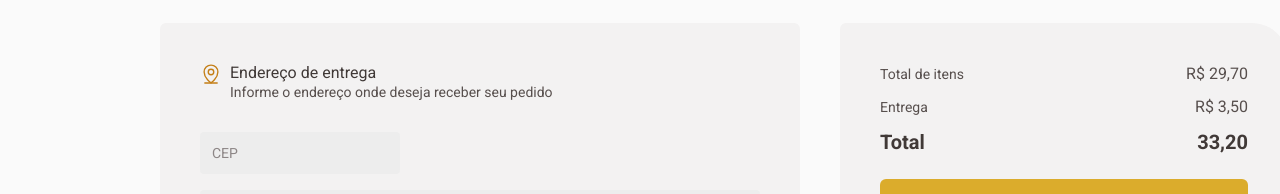
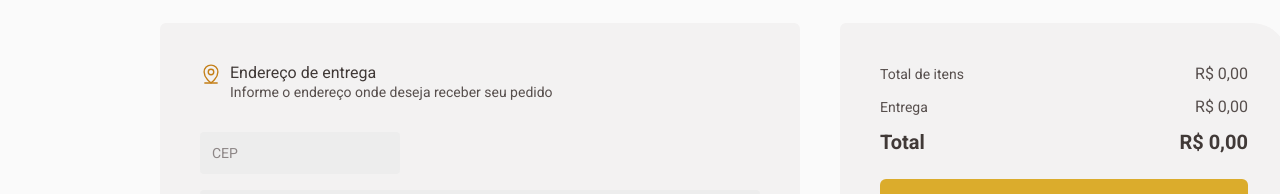
Before and after one commit to marcusviniciusmo/Ignite_Rocketseat_React_Coffee_Delivery, a React (Vite) app in the folder frontend/: page /checkout in a window 1280 px wide. Shown: the part 149-343 px from the top of the page. Built offline with nearby package versions, Linux system fonts and the light colour scheme.

Commit message:
Subtotal and total on Checkout component

```diff
--- a/frontend/src/components/Checkout/index.tsx
+++ b/frontend/src/components/Checkout/index.tsx
@@ -10,6 +10,7 @@ import {
   Trash,
 } from 'phosphor-react';
 import { Counter } from '../Counter';
+import { formatterPrice } from '../../utils/Functions';
 import { defaultTheme } from '../../styles/themes/default';
 import {
   CheckoutContainer,
@@ -37,7 +38,8 @@ import {
 } from './styles';
 
 export function Checkout() {
-  const { coffeesToCheckout } = useContext(CoffeesContext);
+  const { coffeesToCheckout, subtotalItems, deliveryRate, totalItems } =
+    useContext(CoffeesContext);
 
   return (
     <CheckoutContainer>
@@ -147,17 +149,21 @@ export function Checkout() {
           <TotalContainer>
             <TotalRow>
               <span>Total de itens</span>
-              <span className="itemsTotal">R$ 29,70</span>
+              <span className="itemsTotal">
+                {formatterPrice(subtotalItems)}
+              </span>
             </TotalRow>
 
             <TotalRow>
               <span>Entrega</span>
-              <span className="deliveryTotal">R$ 3,50</span>
+              <span className="deliveryTotal">
+                {formatterPrice(deliveryRate)}
+              </span>
             </TotalRow>
 
             <TotalRow className="totalRow">
               <span>Total</span>
-              <span>33,20</span>
+              <span>{formatterPrice(totalItems)}</span>
             </TotalRow>
           </TotalContainer>
           <NavLink to="/success">
--- a/frontend/src/contexts/Coffees/index.tsx
+++ b/frontend/src/contexts/Coffees/index.tsx
@@ -6,6 +6,9 @@ interface CoffeeContextType {
   coffees: Coffee[] | null;
   coffeesToCheckout: Coffee[] | null;
   totalItemsToCart: number;
+  subtotalItems: number;
+  deliveryRate: number;
+  totalItems: number;
   onIncreaseQuantity: (coffeId: number, coffeesList: string) => void;
   onDecreaseQuantity: (coffeId: number, coffeesList: string) => void;
   addItemToCart: (coffee: Coffee) => void;
@@ -21,6 +24,10 @@ export function CoffeesContextProvider({ children }: CoffeesProviderProps) {
   const [coffees, setCoffees] = useState<Coffee[]>([]);
   const [coffeesToCheckout, setCoffeesToCheckout] = useState<Coffee[]>([]);
   const [totalItemsToCart, setTotalItemsToCart] = useState<number>(0);
+  const [subtotalItems, setSubtotalItems] = useState<number>(0);
+  const [totalItems, setTotalItems] = useState<number>(0);
+
+  const deliveryRate = subtotalItems ? 3.5 : 0;
 
   const maxItemQuantity = 99;
   const minItemQuantity = 0;
@@ -28,6 +35,11 @@ export function CoffeesContextProvider({ children }: CoffeesProviderProps) {
   useEffect(() => {
     setCoffees(Catalog.coffees);
   }, []);
+
+  useEffect(() => {
+    getSubtotalItems(coffeesToCheckout);
+    setTotalItems(subtotalItems + deliveryRate);
+  }, [coffeesToCheckout, subtotalItems, deliveryRate]);
 
   function onIncreaseQuantity(coffeeId: number, coffeesList: string) {
     const updateList = (prevList: Coffee[]) =>
@@ -88,12 +100,27 @@ export function CoffeesContextProvider({ children }: CoffeesProviderProps) {
     );
   }
 
+  function getSubtotalItems(coffeesList: Coffee[]) {
+    let subtotal = 0;
+
+    coffeesList.forEach((item) => {
+      const count = item.quantity * item.price;
+
+      subtotal += count;
+    });
+
+    setSubtotalItems(subtotal);
+  }
+
   return (
     <CoffeesContext.Provider
       value={{
         coffees,
         coffeesToCheckout,
         totalItemsToCart,
+        subtotalItems,
+        deliveryRate,
+        totalItems,
         onIncreaseQuantity,
         onDecreaseQuantity,
         addItemToCart,
--- /dev/null
+++ b/frontend/src/utils/Functions/index.tsx
@@ -0,0 +1,3 @@
+export function formatterPrice(price: number) {
+  return price.toLocaleString('pt-BR', { style: 'currency', currency: 'BRL' });
+}
```
